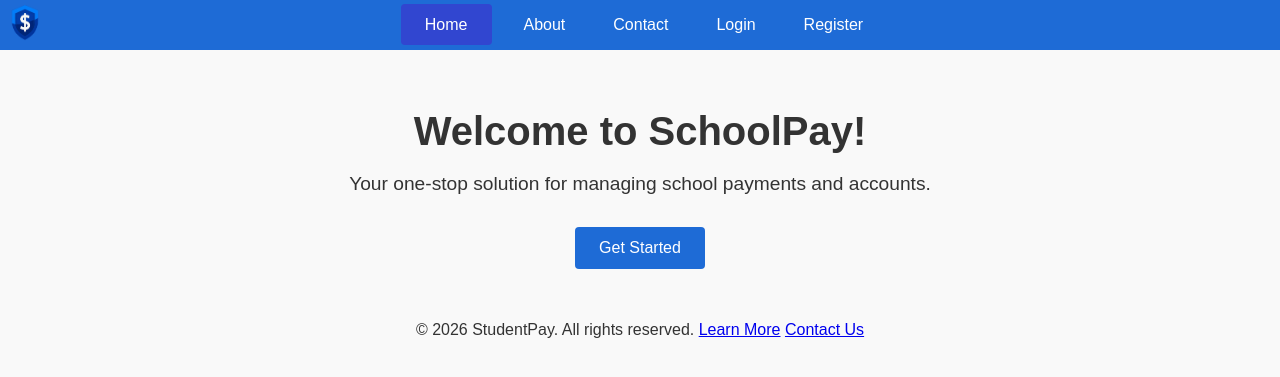
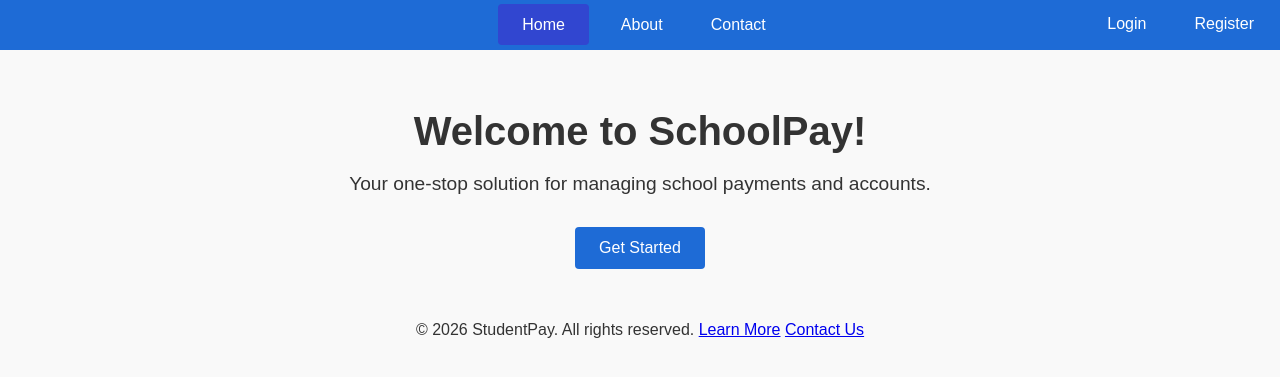
Before and after one commit to JacobMcSeveney/SchoolPay, a Flask app: page / in a window 1280 px wide. Shown: the top 377 px of the page. Run offline with Flask 3, Linux system fonts and the light colour scheme; some libraries are stand-ins or nearby versions.

Commit message:
Fixed top nav for home page

```diff
--- a/templates/home.html
+++ b/templates/home.html
@@ -10,13 +10,14 @@
 <body>
     <nav>
         <ul>
-            <img src="{{ url_for('static', filename='logo.png') }}">
             <li><a class="active" href="/">Home</a></li>
             <li><a href="/about">About</a></li>
             <li><a href="/contact">Contact</a></li>
-            <li><a href="/login">Login</a></li>
-            <li><a href="/register">Register</a></li>
         </ul>
+    <div class="account">
+        <li><a href="/login">Login</a></li>
+        <li><a href="/register">Register</a></li>
+    </div>
     </nav>
     <div class="container">
         <h1>Welcome to SchoolPay!</h1>
```
Also changed, not shown: templates/dashboard.html (+5 -3 lines).
